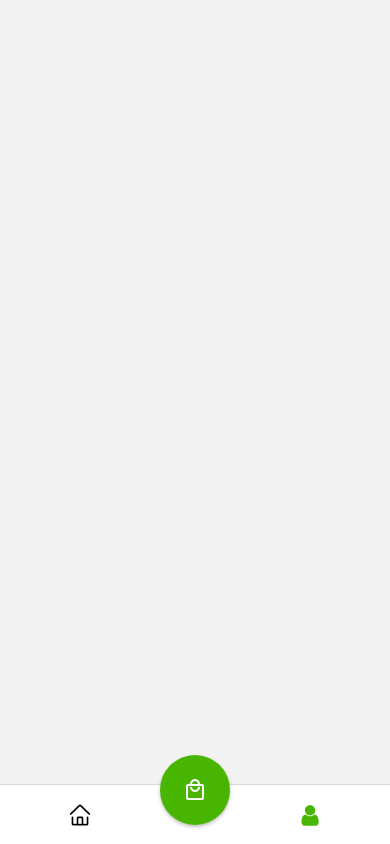
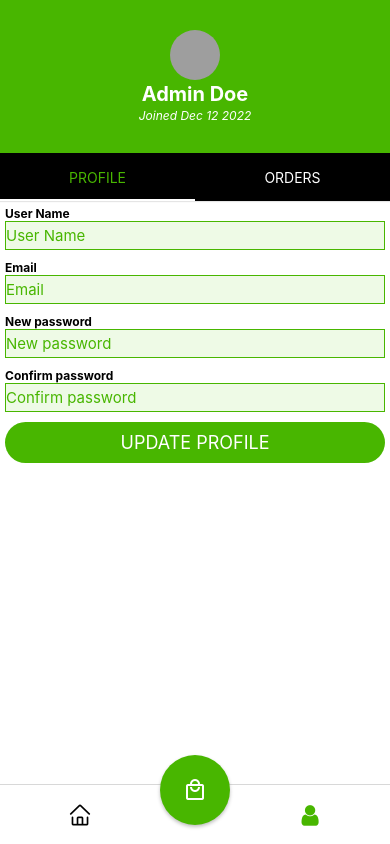
Before and after one commit to maseosau/qltv, a React Native app in the folder Client/: screen /Profile in a window 390 px wide. Built offline with nearby package versions, Linux system fonts and the light colour scheme; grey boxes are pictures that could not be loaded.

Commit message:
Update Profile Screen, Profile Tabs

```diff
--- a/Client/src/Components/Profile/Tabs.js
+++ b/Client/src/Components/Profile/Tabs.js
@@ -249,25 +249,27 @@ import React, { useState } from 'react';
 import { View, Text, TouchableOpacity } from 'react-native';
 import { TabView, SceneMap, TabBar } from 'react-native-tab-view';
 import { Dimensions } from 'react-native';
+import Orders from "../Profile/Orders";
+import Profile from "../Profile/Profile";
 
 
-const Orders = () => {
-  return (
-    <View>
-      <Text>This is the Orders screen content.</Text>
-      {/* Add more JSX to display the content you want */}
-    </View>
-  );
-};
+// const Orders = () => {
+//   return (
+//     <View>
+//       <Text>This is the Orders screen content.</Text>
+//       {/* Add more JSX to display the content you want */}
+//     </View>
+//   );
+// };
 
-const Profile = () => {
-  return (
-    <View>
-      <Text>This is the Profile screen content.</Text>
-      {/* Add more JSX to display the content you want */}
-    </View>
-  );
-};
+// const Profile = () => {
+//   return (
+//     <View>
+//       <Text>This is the Profile screen content.</Text>
+//       {/* Add more JSX to display the content you want */}
+//     </View>
+//   );
+// };
 
 const initialLayout = { width: Dimensions.get('window').width };
 
--- a/Client/src/Screens/ProfileScreen.js
+++ b/Client/src/Screens/ProfileScreen.js
@@ -1,6 +1,96 @@
-import { View,Text } from "react-native";
+// import { View,Text } from "react-native";
+// import React from "react";
+// import Tabs from "../Components/Profile/Tabs";
+
+// export default function ProfileScreen(){
+//     return (
+//         <>
+//             <Tabs />
+//         </>
+//     )
+// };
+
+
+
+// import { Center, Heading, Image, Text } from "native-base";
+// import React from "react";
+// import Colors from "../color";
+// import Tabs from "../Components/Profile/Tabs";
+
+// export default function ProfileScreen() {
+//     return(
+//         <>
+//             <Center bg={Colors.main} pt={10} pb={6}>
+//                 <Image
+//                     source={{
+//                         uri: "https://res.cloudinary.com/zpune/image/upload/v1645429478/random/user_u3itjd.png"
+//                     }}
+//                     alt="profile"
+//                     w={24}
+//                     h={24}
+//                     resizeMode="cover"
+//                 />
+//                 <Heading bold fontSize={15} isTruncated my={2} color={Colors.white}>
+//                     Admin Doe
+//                 </Heading>
+//                 <Text italic fontSize={10} color={Colors.white}>
+//                     Joined Dec 12 2022
+//                 </Text>
+//             </Center>
+//             <Tabs />
+//         </>
+//     );
+// };
+
 import React from "react";
+import { View, Text, Image, StyleSheet } from "react-native";
+import Colors from "../color";
+import Tabs from "../Components/Profile/Tabs";
 
-export default function ProfileScreen(){
+export default function ProfileScreen() {
+  return (
+    <View style={[styles.container, { backgroundColor: Colors.main }]}>
+      <View style={styles.profileContainer}>
+        <Image
+          source={{
+            uri: "https://res.cloudinary.com/zpune/image/upload/v1645429478/random/user_u3itjd.png",
+          }}
+          style={styles.profileImage}
+        />
+        <Text style={styles.profileName}>Admin Doe</Text>
+        <Text style={styles.joinDate}>Joined Dec 12 2022</Text>
+      </View>
+      <Tabs />
+    </View>
+  );
+}
 
-};
+const styles = StyleSheet.create({
+  container: {
+    flex: 1,
+    // paddingTop: 10,
+    // paddingBottom: 6,
+  },
+  profileContainer: {
+    alignItems: "center",
+    paddingTop: 30,
+    paddingBottom: 30,
+  },
+  profileImage: {
+    width: 50,
+    height: 50,
+    resizeMode: "cover",
+    borderRadius: 25, // Rounded corners for the image
+  },
+  profileName: {
+    fontWeight: "bold",
+    fontSize: 20,
+    marginVertical: 2,
+    color: Colors.white,
+  },
+  joinDate: {
+    fontStyle: "italic",
+    fontSize: 12,
+    color: Colors.white,
+  },
+});
```
Also changed, not shown: Client/package.json (+4 -3 lines), 1 other file (tests, documents, lock files or other folders).
